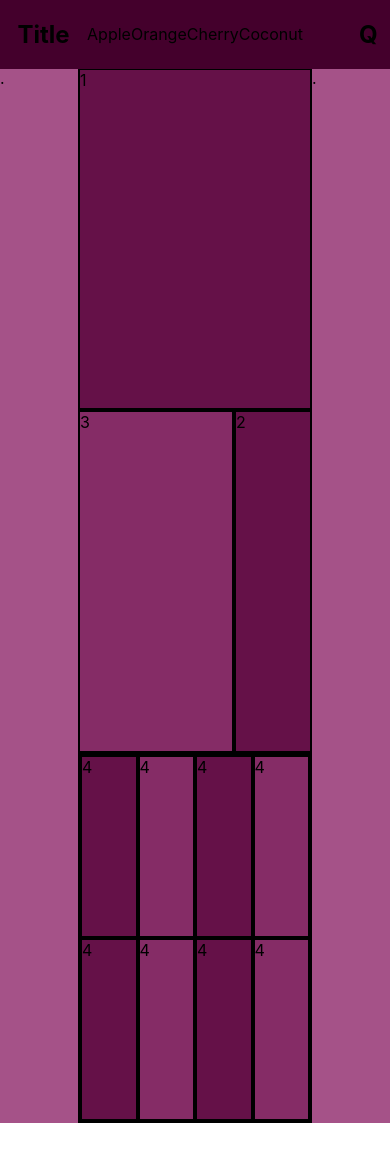
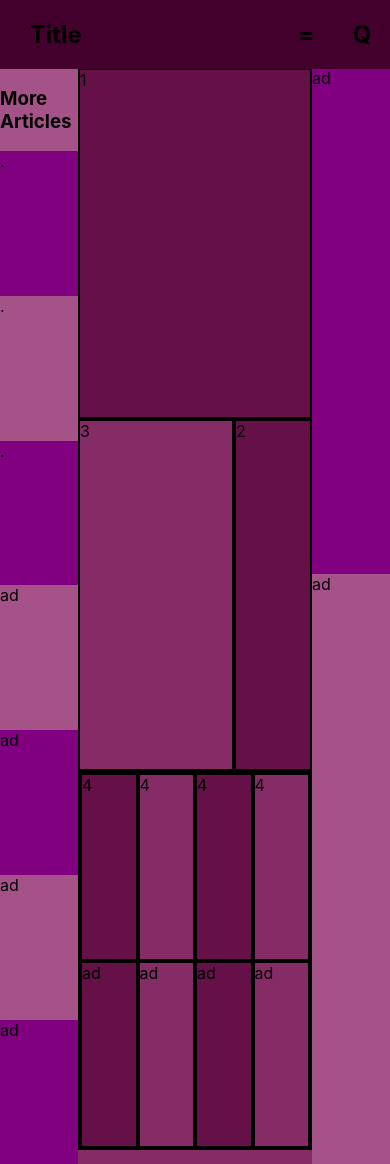
Before and after one commit to jacobtdp/bp-articles, a React (Create React App) app: page / in a window 390 px wide. Before the commit the page ends 1123 px from the top, so only its background shows below. Built offline with nearby package versions, Linux system fonts and the light colour scheme.

Commit message:
responsive navbar

```diff
--- a/src/App.js
+++ b/src/App.js
@@ -2,8 +2,9 @@ import React from 'react';
 import './App.css';
 
 import Main from './main/Main';
-
+import Links from './links/Links';
 import Nav from './nav/Nav';
+import Ad from './ad/Ad';
 
 function App() {
   return (
@@ -15,9 +16,9 @@ function App() {
       </header>
 
         <div className="body-wrapper">
-          <div>.</div>
+          <div><Links /></div>
           <div><Main /></div>
-          <div>.</div>
+          <div><Ad /></div>
         </div>
 
     </div>
--- /dev/null
+++ b/src/ad/Ad.css
@@ -0,0 +1,9 @@
+.banner-ads{
+    display: grid;
+    grid-template-rows: 1fr 1fr;
+    height: 120vh;
+}
+
+.banner-ads > div:nth-child(odd){
+    background-color: purple;
+}
--- /dev/null
+++ b/src/ad/Ad.js
@@ -0,0 +1,17 @@
+import React, { Component } from 'react';
+import './Ad.css';
+
+class Ad extends Component {
+
+    render(){
+        return(
+            <div className="banner-ads">
+                <div>ad</div>
+                <div>ad</div>
+            </div>
+        )
+    }
+
+}
+
+export default Ad;
--- /dev/null
+++ b/src/links/Links.css
@@ -0,0 +1,11 @@
+.left-links{
+    display: grid;
+    grid-template-columns: 1fr;
+    grid-template-rows: repeat(7, 1fr);
+
+    height: 120vh;
+}
+
+.left-links > div:nth-child(odd){
+    background-color: purple;
+}
--- /dev/null
+++ b/src/links/Links.js
@@ -0,0 +1,25 @@
+import React, { Component } from 'react';
+import './Links.css';
+
+class Links extends Component{
+
+    render(){
+        return(
+            <div>
+                <h3>More Articles</h3>
+                <div className="left-links">
+                    <div className="left-link">.</div>
+                    <div className="left-link">.</div>
+                    <div className="left-link">.</div>
+                    <div className="left-ad">ad</div>
+                    <div className="left-link">ad</div>
+                    <div className="left-link">ad</div>
+                    <div className="left-link">ad</div>
+                </div>
+            </div>
+        )
+    }
+
+}
+
+export default Links;
--- a/src/main/Main.css
+++ b/src/main/Main.css
@@ -1,7 +1,7 @@
 .main-content {
     display: grid;
     grid-template-columns: 1fr 1fr 1fr;
-    height: 125vh;
+    height: 128.25vh;
 }
 
 .main-content > div {
--- a/src/main/Main.js
+++ b/src/main/Main.js
@@ -15,10 +15,10 @@ class Main extends Component{
                     <div className="title-story-link">4</div>
                     <div className="title-story-link">4</div>
                     <div className="title-story-link">4</div>
-                    <div className="title-story-link">4</div>
-                    <div className="title-story-link">4</div>
-                    <div className="title-story-link">4</div>
-                    <div className="title-story-link">4</div>
+                    <div className="title-story-link">ad</div>
+                    <div className="title-story-link">ad</div>
+                    <div className="title-story-link">ad</div>
+                    <div className="title-story-link">ad</div>
                 </div>
             </div>
         )
--- a/src/nav/Nav.css
+++ b/src/nav/Nav.css
@@ -1,6 +1,6 @@
 .navbar{
     display: grid;
-    grid-template-columns: 2fr 1fr 1fr 1fr 1fr 1fr 1fr;
+    grid-template-columns: 2fr 3fr 1fr 1fr;
 
     text-align: center;
 
@@ -9,4 +9,25 @@
 
 .navbar > p {
     align-self: center;
+    display: none;
 }
+
+.menu-burger{
+    display: inline;
+}
+
+@media only screen and (min-width: 525px){
+
+    .navbar{
+        grid-template-columns: 2fr 1fr 1fr 1fr 1fr 1fr 1fr;
+    }
+
+    .menu-burger{
+        display: none;
+    }
+
+    .navbar > p{
+        display: inline;
+    }
+
+}
--- a/src/nav/Nav.js
+++ b/src/nav/Nav.js
@@ -13,7 +13,12 @@ class Nav extends Component{
                 <p className="nested">Coconut</p>
 
                 <div></div>
-                <div><h2>Q</h2></div>
+                <div className="menu-burger">
+                    <h2>=</h2>
+                </div>
+                <div className="search-bar">
+                    <h2>Q</h2>
+                </div>
             </div>
         )
     }
```
